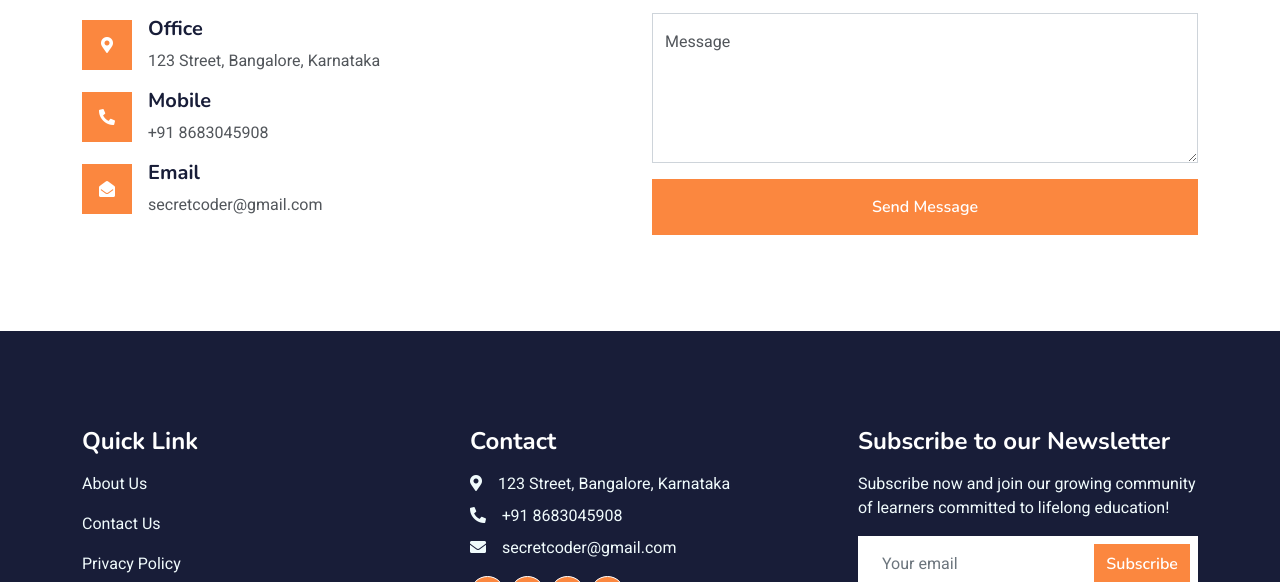
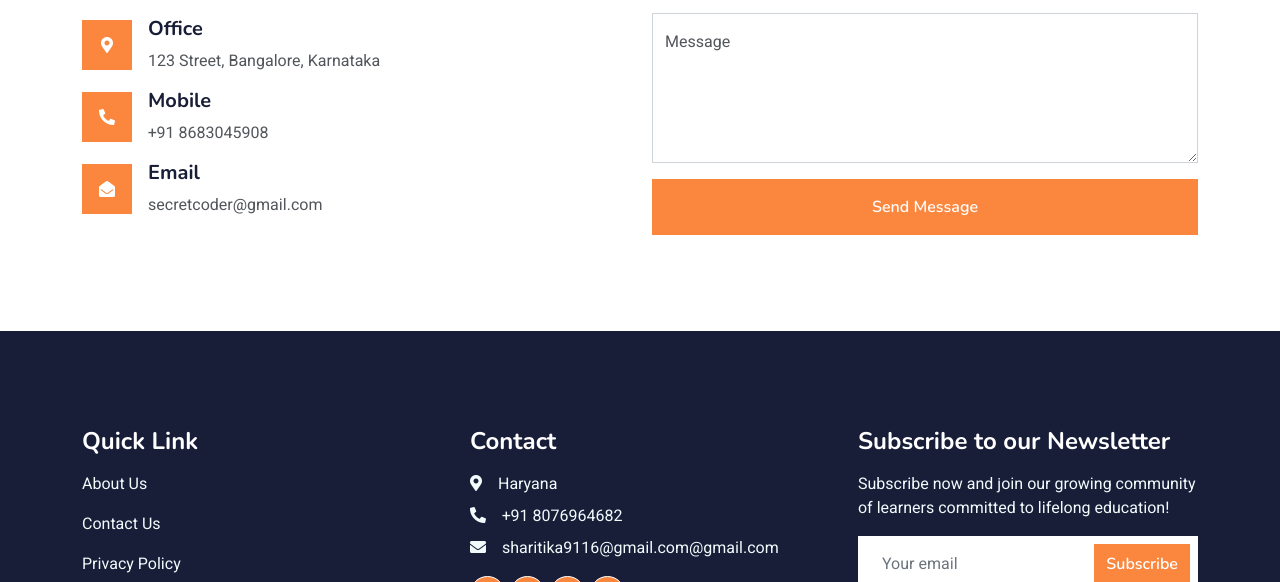
Before and after one commit to ritika006/E-Learning-website, a plain HTML site: page contact.html in a window 1280 px wide. Shown: the part 719-1301 px from the top of the page. Drawn offline with nearby package versions, Linux system fonts and the light colour scheme.

Commit message:
Update contact.html

```diff
--- a/contact.html
+++ b/contact.html
@@ -199,9 +199,9 @@
                 </div>
                 <div class="col-lg-4 col-md-6">
                     <h4 class="text-white mb-3">Contact</h4>
-                    <p class="mb-2"><i class="fa fa-map-marker-alt me-3"></i>123 Street, Bangalore, Karnataka</p>
-                    <p class="mb-2"><i class="fa fa-phone-alt me-3"></i>+91 8683045908</p>
-                    <p class="mb-2"><i class="fa fa-envelope me-3"></i>secretcoder@gmail.com</p>
+                    <p class="mb-2"><i class="fa fa-map-marker-alt me-3"></i>Haryana</p>
+                    <p class="mb-2"><i class="fa fa-phone-alt me-3"></i>+91 8076964682 </p>
+                    <p class="mb-2"><i class="fa fa-envelope me-3"></i>sharitika9116@gmail.com@gmail.com</p>
                     <div class="d-flex pt-2">
                         <a class="btn btn-outline-light btn-social" href=""><i class="fab fa-twitter"></i></a>
                         <a class="btn btn-outline-light btn-social" href=""><i class="fab fa-facebook-f"></i></a>
@@ -219,7 +219,7 @@
                                 placeholder="Your email" required>
                             <button type="submit"
                                 class="btn btn-primary py-2 position-absolute top-0 end-0 mt-2 me-2"><a
-                                    href="mailto:keertidvcorai@gmail.com">Subscribe</a></button>
+                                    href="sharitika9116@gmail.com">Subscribe</a></button>
                         </form>
                     </div>
                 </div>
```
